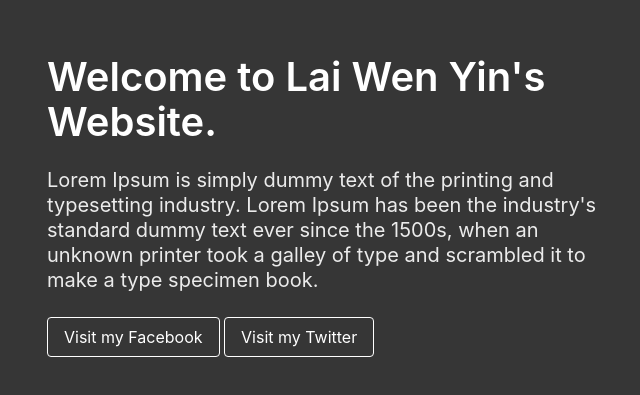
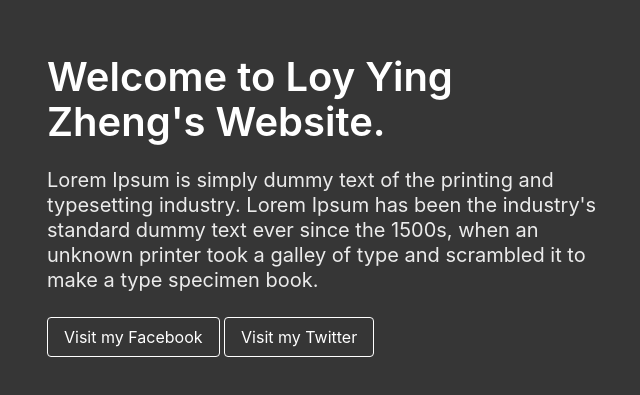
Before and after one commit to wenyin0054/loyyingzheng.github.io, a plain HTML site: page index.html in a window 1280 px wide. Shown: the part 195-590 px from the top of the page, without its empty margins (311-951 px from the left). Drawn offline with nearby package versions, Linux system fonts and the light colour scheme.

Commit message:
Add files via upload

```diff
--- a/index.html
+++ b/index.html
@@ -1,7 +1,7 @@
 <!DOCTYPE html>
 <html>
     <head>
-        <title>Lai Wen Yin's Website</title>
+        <title>Loy Ying Zheng's Website</title>
         <link rel="stylesheet"
             href="https://cdn.jsdelivr.net/npm/bulma@0.9.2/css/bulma.min.css">
         <meta name="viewport" content="width=device-width, initial-scale=1">
@@ -13,7 +13,7 @@
             <div class="columns is-vcentered is-centered">
                 <div class="column is-6">
                     <div class="block">
-                        <h1 class="title is-2">Welcome to Lai Wen Yin's Website.</h1>
+                        <h1 class="title is-2">Welcome to Loy Ying Zheng's Website.</h1>
                     </div>
                     <div class="block">
                         <h2 class="subtitle">Lorem Ipsum is simply dummy text of the printing and typesetting industry. Lorem Ipsum has been the industry's standard dummy text ever since the 1500s, when an unknown printer took a galley of type and scrambled it to make a type specimen book.<br>
```
